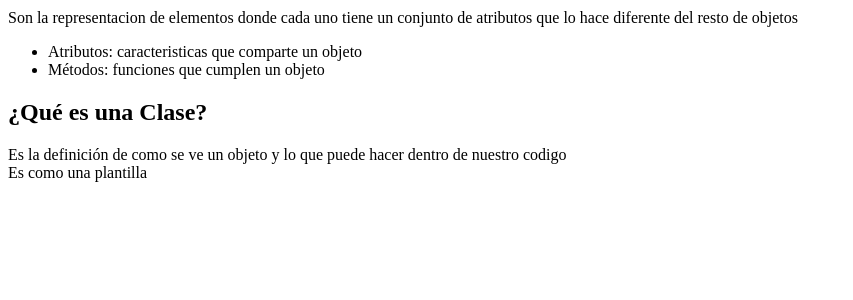
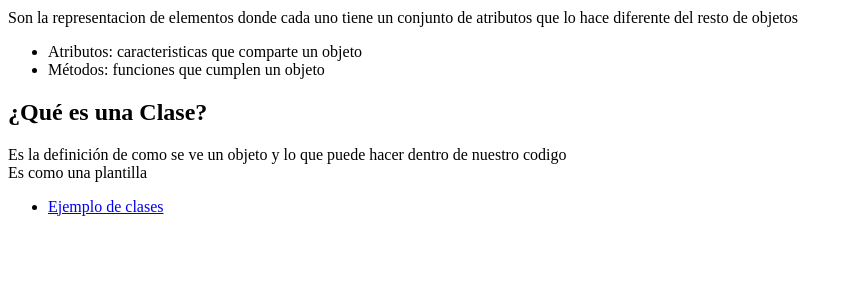
Before and after one commit to MarcoGarciaCorrea/POO, a PHP site: page / in a window 1280 px wide. Shown: the part 156-456 px from the top of the page, without its empty margins (0-853 px from the left). Run offline with PHP 8.4, Linux system fonts and the light colour scheme.

Commit message:
Se agrega un enlace hacia el ejemplo de clase 1 en el index

```diff
--- a/index.php
+++ b/index.php
@@ -19,6 +19,12 @@
     <h2>¿Qué es una Clase?</h2>
     <p>Es la definición de como se ve un objeto y lo que puede hacer dentro de nuestro codigo <br>
        Es como una plantilla
+       <br>
+       <ul>
+       <li> <a href="clase1.php">Ejemplo de clases </a></li>
+       </ul>
+
     </p>
+
 </body>
 </html>
```
